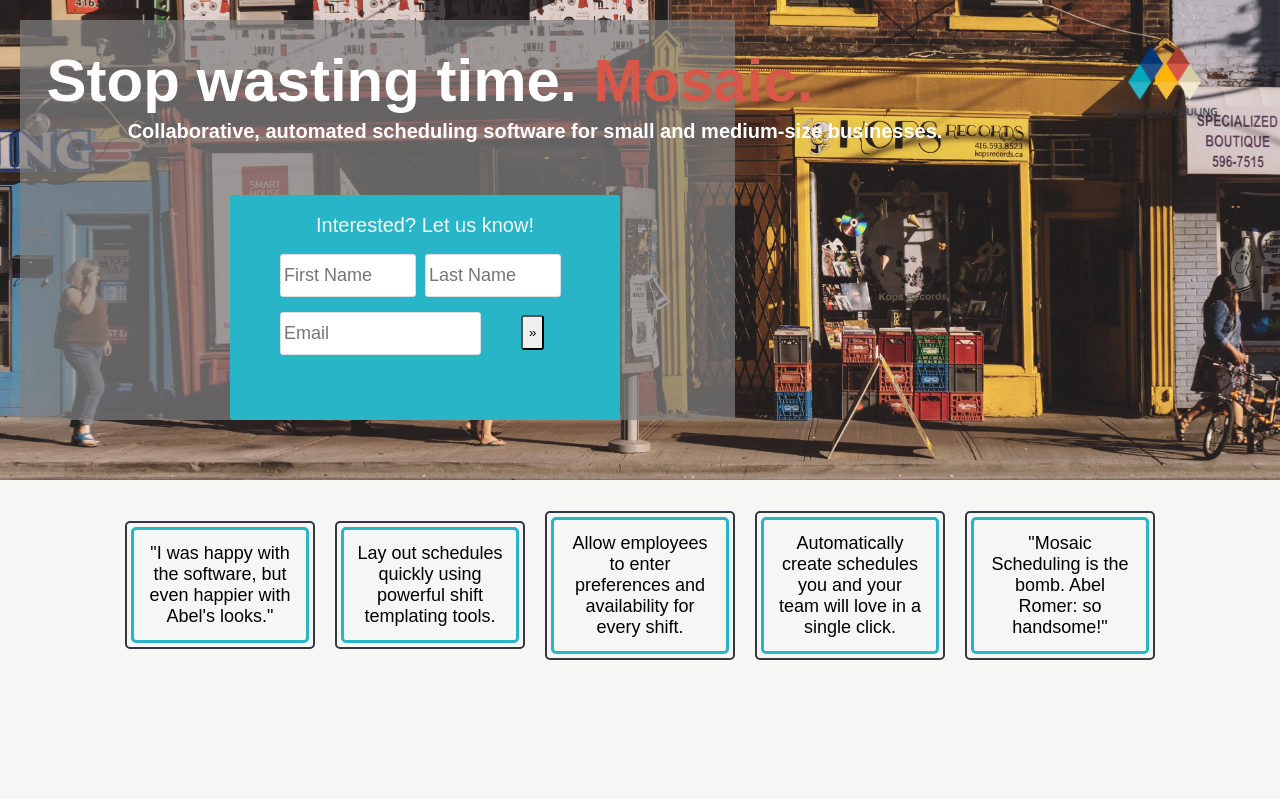
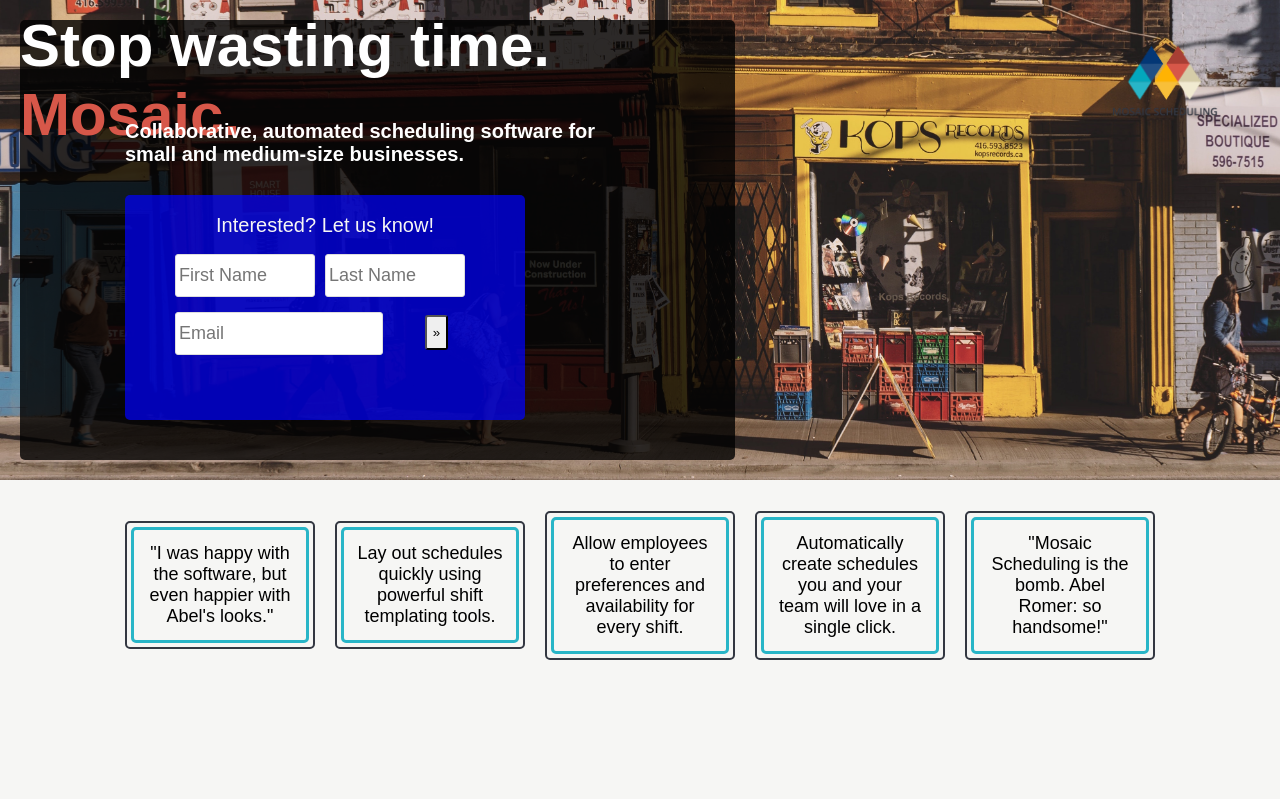
Before and after one commit to AndrewRL/landing_page, a Flask app: page / in a window 1280 px wide. Shown: the top 799 px of the page. Run offline with Flask 2, Linux system fonts and the light colour scheme; some libraries are stand-ins or nearby versions.

Commit message:
light photo styling

```diff
--- a/static/landing_page.css
+++ b/static/landing_page.css
@@ -58,9 +58,11 @@ body, html {
 
 .opaque {
     grid-column: 1 / 8;
-    grid-row: 1 / 7;
-    background: grey;
-    opacity: 0.7;
+    grid-row: 1 / 8;
+    background: #000;
+    opacity: 0.8;
+    margin-bottom: 30px;
+    border-radius: 5px;
 }
 
 .bg-image {
@@ -118,7 +120,7 @@ body, html {
 }
 
 .banner-text {
-    grid-column: 1 / 9;
+    grid-column: 1 / 8;
     grid-row: 1 / 3;
     font-size: 60px;
     font-weight: 550;
@@ -129,7 +131,7 @@ body, html {
 }
 
 .banner-tag-line {
-    grid-column:  2 / 10;
+    grid-column:  2 / 7;
     grid-row: 2 / 3;
     font-size: 20px;
     font-weight: 550;
@@ -278,19 +280,24 @@ body, html {
     border-bottom: 4px solid #fff;
 }
 
+.form-opaque {
+    grid-column: 2 / 6;
+    grid-row: 3 / 7;
+    background: blue;
+    opacity: 0.7;
+    margin-top: 35px;
+    border-radius: 5px;
+}
+
 .signup-form {
-    grid-column: 3 / 7;
+    grid-column: 2 / 6;
     grid-row: 3 / 7;
     display: grid;
     grid-template-columns: 50px 1fr 1fr 1fr 1fr 50px;
     grid-template-rows: 50px 1fr 1fr 1fr;
     justify-items: center;
     align-items: center;
-    border-radius: 3px;
-    background: #28b5c7;
     margin-top: 35px;
-    margin-right: 10px;
-    z-index: 1;
 }
 
 .signup-left-spacer {
@@ -314,6 +321,7 @@ body, html {
     font-size: 20px;
     padding-top: 10px;
     align-self: center;
+    z-index: 2;
 }
 
 .signup-item {
@@ -339,6 +347,8 @@ body, html {
     padding: 3px 0px 3px 3px;
     margin: 5px 1px 3px 0px;
     border: 1px solid #DDDDDD;
+
+    z-index: 2;
 }
 
 .signup-first {
@@ -365,7 +375,8 @@ body, html {
     margin: 8px;
     margin-right: 10px;
     height: 35px;
-    grid-column: 5 / 6;;
+    grid-column: 5 / 6;
+    z-index: 2;
 }
 
 .small-info {
--- a/templates/landing_page.html
+++ b/templates/landing_page.html
@@ -42,6 +42,7 @@
             <input class="signup-field signup-email" placeholder="Email">
             <button id="signup-submit-btn" type="button" class="signup-submit-btn">&raquo;</button>
         </div>
+        <div class="form-opaque"></div>
 
     </div>
     <!--
```
